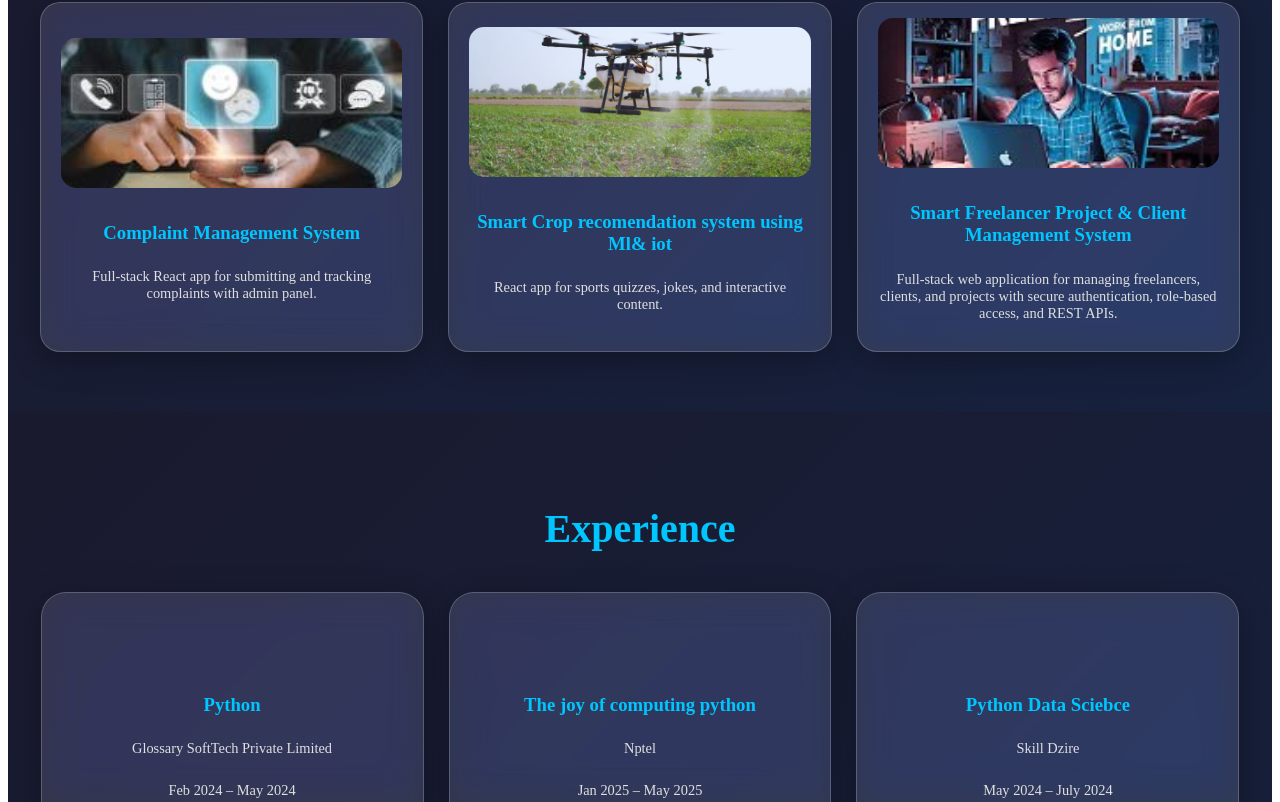
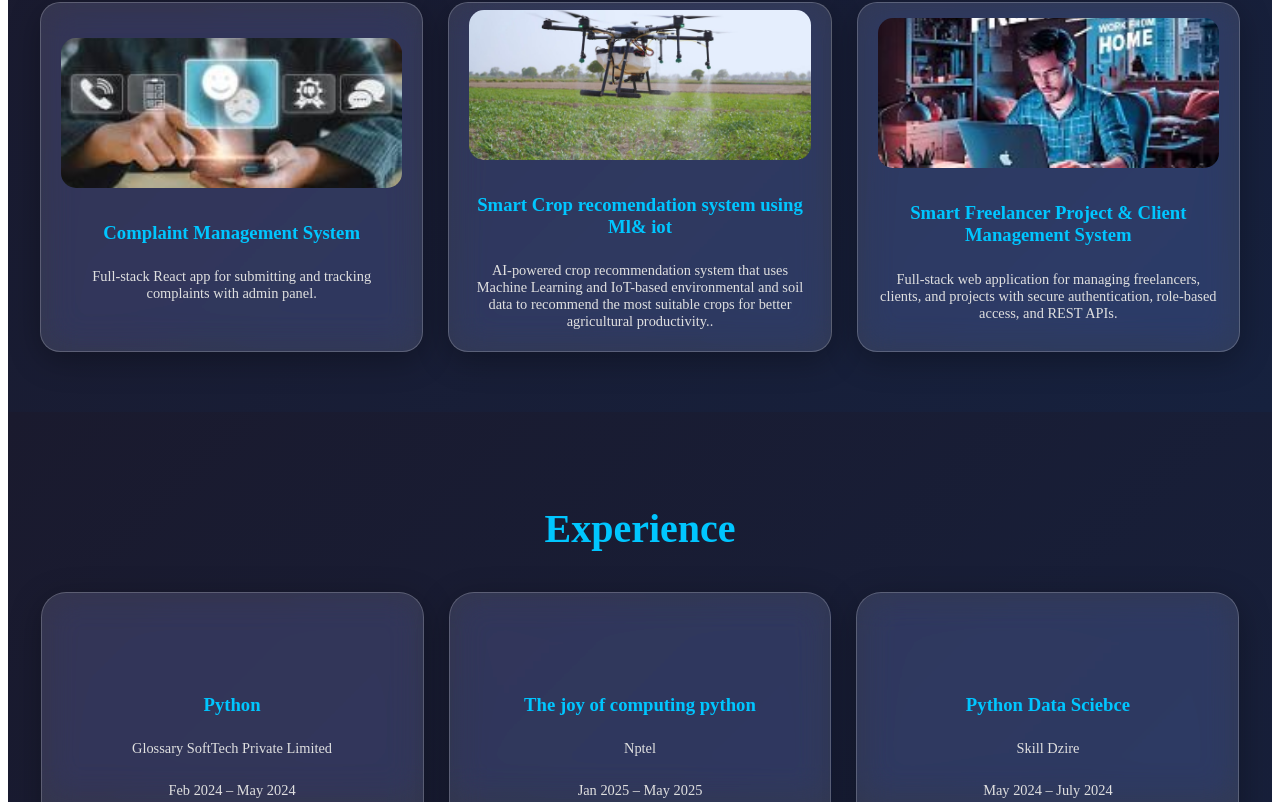
Before and after one commit to bikkinasaketh/portfoilo-website, a React (Vite) app: page / in a window 1280 px wide. Shown: the part 3254-4056 px from the top of the page. Built offline with nearby package versions, Linux system fonts and the light colour scheme.

Commit message:
Update project.jsx

```diff
--- a/src/assets/components/project.jsx
+++ b/src/assets/components/project.jsx
@@ -17,7 +17,7 @@ const projects = [
   },
   {
     title: "Smart Crop recomendation system using Ml& iot",
-    description: "React app for sports quizzes, jokes, and interactive content.",
+    description: "AI-powered crop recommendation system that uses Machine Learning and IoT-based environmental and soil data to recommend the most suitable crops for better agricultural productivity..",
     image: sportsHubImg,
     demo: "https://smartcrop-10.onrender.com/",
     github: "https://github.com/bikkinasaketh/smartcrop",
```
